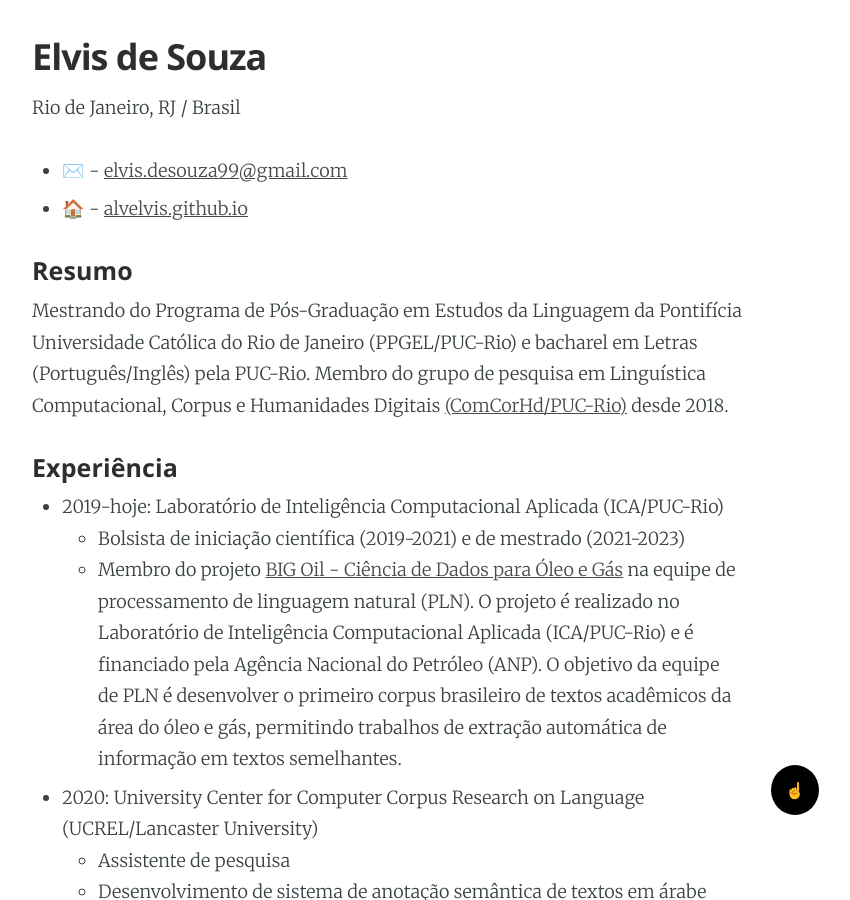
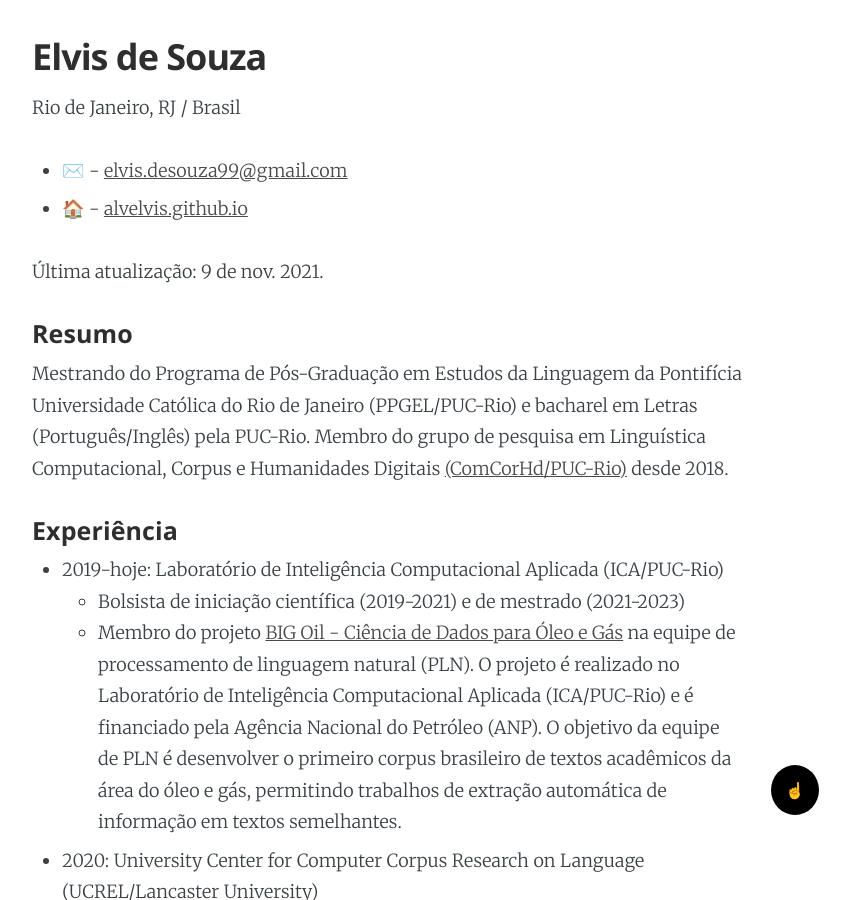
Before and after one commit to alvelvis/alvelvis.github.io, a Jekyll site: the page built from sobre.md, in a window 1280 px wide and 900 px high, scrolled down 391 px. Shown: the whole window, without its empty margins (253-1103 px from the left). Built offline with Jekyll 4.4.1, drawn with Linux system fonts in a browser that asks for light colours.

```diff
--- a/sobre.md
+++ b/sobre.md
@@ -13,6 +13,8 @@
 
 - ✉️ - [elvis.desouza99@gmail.com](mailto:elvis.desouza99@gmail.com)
 - 🏠 - [alvelvis.github.io](https://alvelvis.github.io)
+
+Última atualização: 9 de nov. 2021.
 
 #### Resumo
 
```
